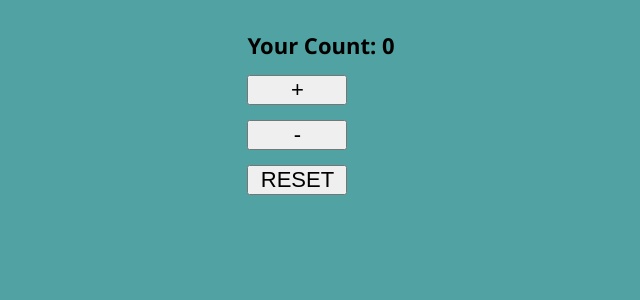
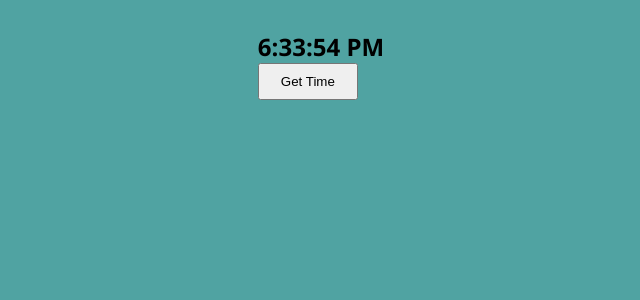
Before and after one commit to Najafkhan256/React, a React (Create React App) app: page / in a window 1280 px wide. Shown: the top 300 px of the page, without its empty margins (319-959 px from the left). Built offline with nearby package versions, Linux system fonts and the light colour scheme.

Commit message:
Timer using useSate and setInterval

```diff
--- a/src/App.js
+++ b/src/App.js
@@ -1,5 +1,6 @@
 import "./App.css";
-import { Counter } from "./components/Counter/Counter";
+// import { Counter } from "./components/Counter/Counter";
+import { TimeWithState } from "./components/TimeWithState/TimeWithState";
 // import DeclarativeImperative from "./components/DeclarativeImperative/DeclarativeImperative";
 // import ConditionalRendering from "./components/ConditionalRendering/ConditionalRendering";
 // import Form from "./components/ConditionalRendering/Form";
@@ -32,8 +33,9 @@
       <ConditionalRendering />
       <Form />
       <DeclarativeImperative />
+      <Counter />
       */}
-      <Counter />
+      <TimeWithState />
     </div>
   );
 }
--- /dev/null
+++ b/src/Components/TimeWithState/TimeWithState.jsx
@@ -0,0 +1,22 @@
+import React, { useState } from "react";
+
+export const TimeWithState = () => {
+  const now = new Date().toLocaleTimeString();
+  const [time, setTime] = useState(now);
+
+  //   onClick display your current time
+  function updateTime() {
+    const newTime = new Date().toLocaleTimeString();
+    setTime(newTime);
+  }
+
+  console.log(updateTime);
+  setInterval(updateTime, 1000);
+
+  return (
+    <div className="TimeWithState">
+      <h2>{time}</h2>
+      <button onClick={updateTime}>Get Time</button>
+    </div>
+  );
+};
--- a/src/index.css
+++ b/src/index.css
@@ -155,3 +155,10 @@
   margin-top: 15px;
   justify-content: center;
 }
+
+/* TimeWithState */
+.TimeWithState button {
+  width: 100px;
+  padding: 9px 13px;
+  text-align: center;
+}
```
